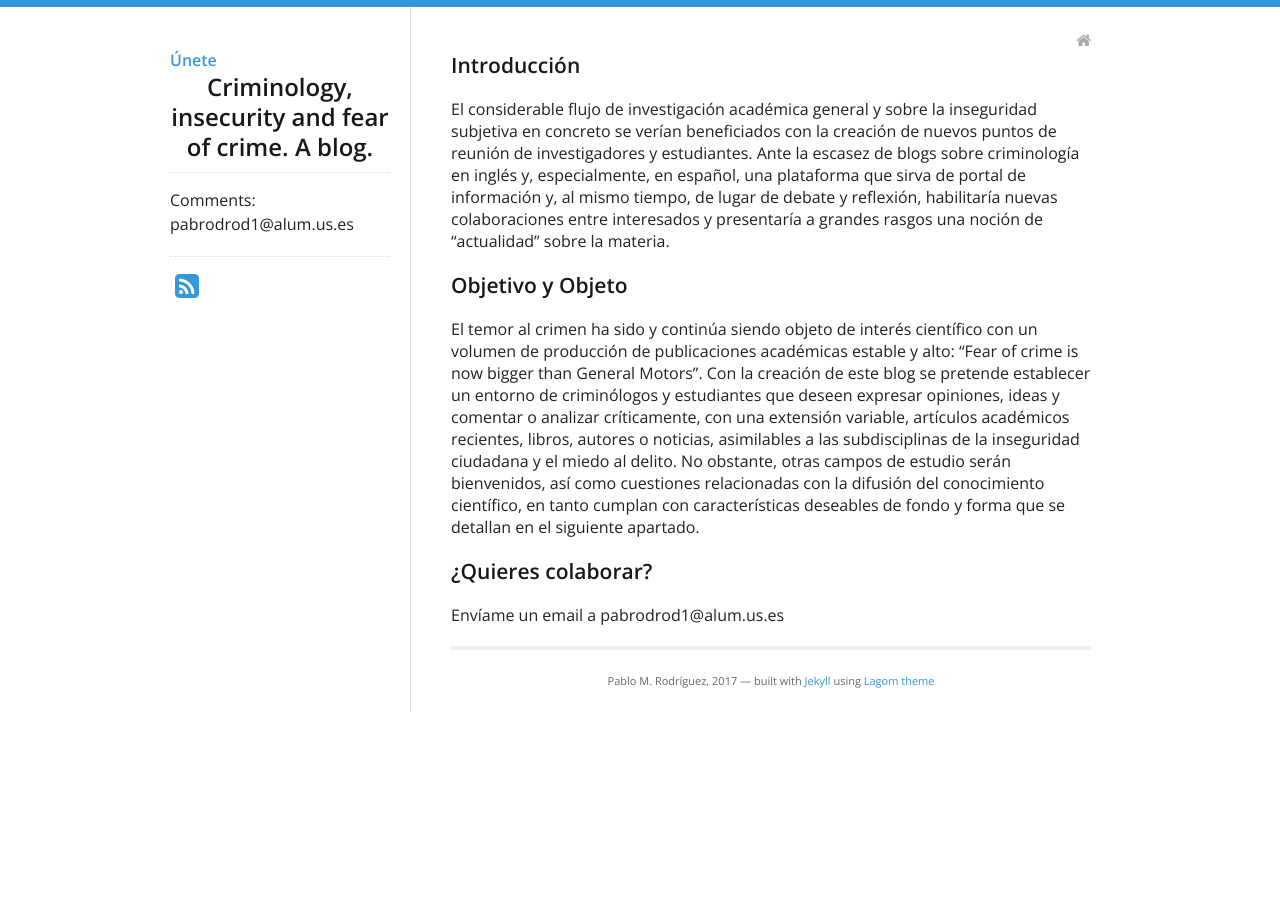
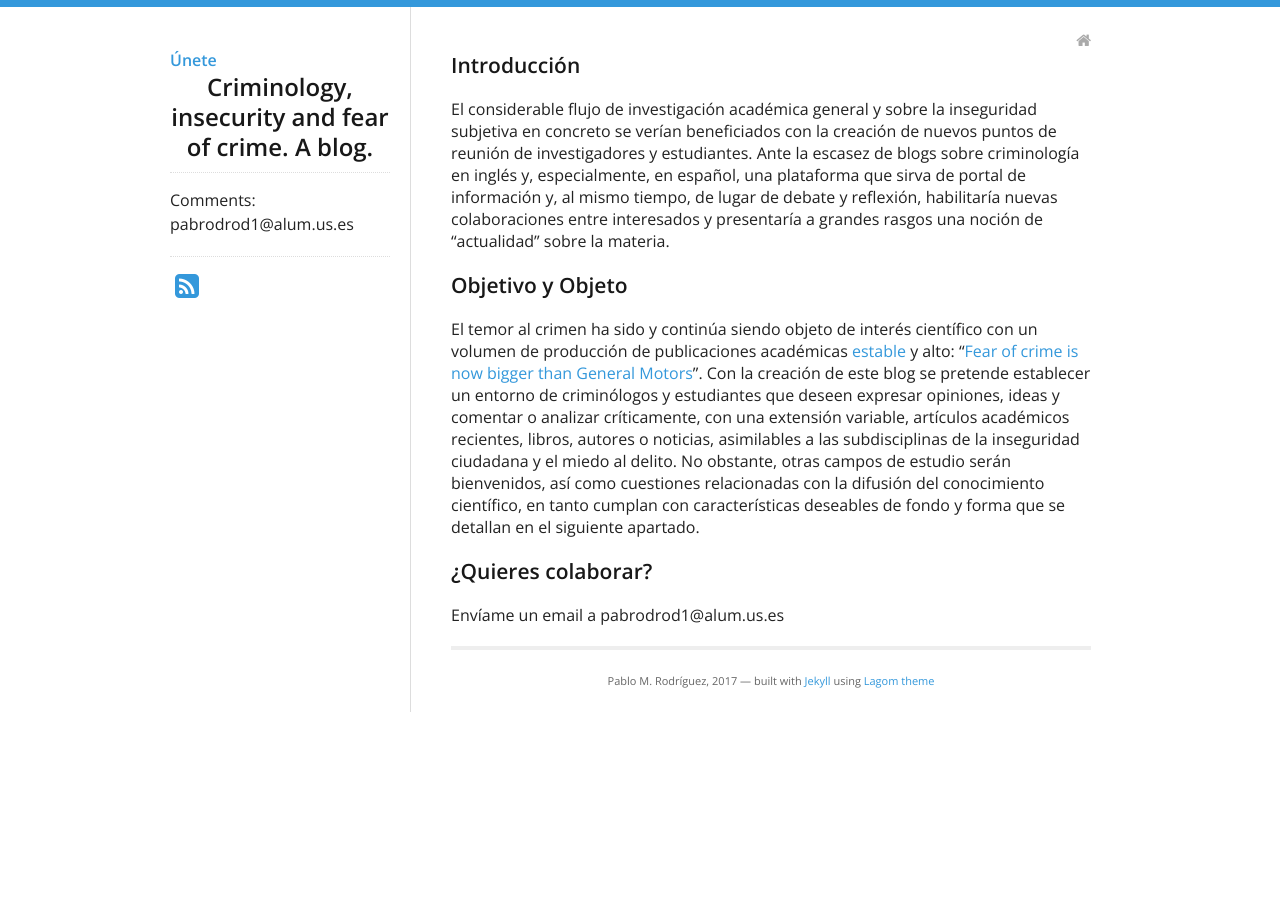
Before and after one commit to fearofcrime/fearofcrime.github.io, a Jekyll site: the page built from unete.md, in a window 1280 px wide. Built offline with Jekyll 4.4.1, drawn with Linux system fonts in a browser that asks for light colours; nearby versions of some CDN libraries; part of the change alters nothing that is shown.

```diff
--- a/unete.md
+++ b/unete.md
@@ -7,6 +7,6 @@ permalink: /unete/
 <p>El considerable flujo de investigación académica general y sobre la inseguridad subjetiva en concreto se verían beneficiados con la creación de nuevos puntos de reunión de investigadores y estudiantes. Ante la escasez de blogs sobre criminología en inglés y, especialmente, en español, una plataforma que sirva de portal de información y, al mismo tiempo, de lugar de debate y reflexión, habilitaría nuevas colaboraciones entre interesados y presentaría a grandes rasgos una noción de “actualidad” sobre la materia.</p>
 
 <h3>Objetivo y Objeto</h3>
-<p>El temor al crimen ha sido y continúa siendo objeto de interés científico con un volumen de producción de publicaciones académicas estable y alto: “Fear of crime is now bigger than General Motors”. Con la creación de este blog se pretende establecer un entorno de criminólogos y estudiantes que deseen expresar opiniones, ideas y comentar o analizar críticamente, con una extensión variable, artículos académicos recientes, libros, autores o noticias, asimilables a las subdisciplinas de la inseguridad ciudadana y el miedo al delito. No obstante, otras campos de estudio serán bienvenidos, así como cuestiones relacionadas con la difusión del conocimiento científico, en tanto cumplan con características deseables de fondo y forma que se detallan en el siguiente apartado.</p>
+<p>El temor al crimen ha sido y continúa siendo objeto de interés científico con un volumen de producción de publicaciones académicas <a href="http://www.ehu.eus/ojs/index.php/inecs/article/view/924/678" target="_blank">estable</a> y alto: “<a href="http://cordis.europa.eu/docs/publications/1001/100124091-6_en.pdf" target="_blank">Fear of crime is now bigger than General Motors</a>”. Con la creación de este blog se pretende establecer un entorno de criminólogos y estudiantes que deseen expresar opiniones, ideas y comentar o analizar críticamente, con una extensión variable, artículos académicos recientes, libros, autores o noticias, asimilables a las subdisciplinas de la inseguridad ciudadana y el miedo al delito. No obstante, otras campos de estudio serán bienvenidos, así como cuestiones relacionadas con la difusión del conocimiento científico, en tanto cumplan con características deseables de fondo y forma que se detallan en el siguiente apartado.</p>
 
 <h3>¿Quieres colaborar? </h3> Envíame un email a pabrodrod1@alum.us.es
```
